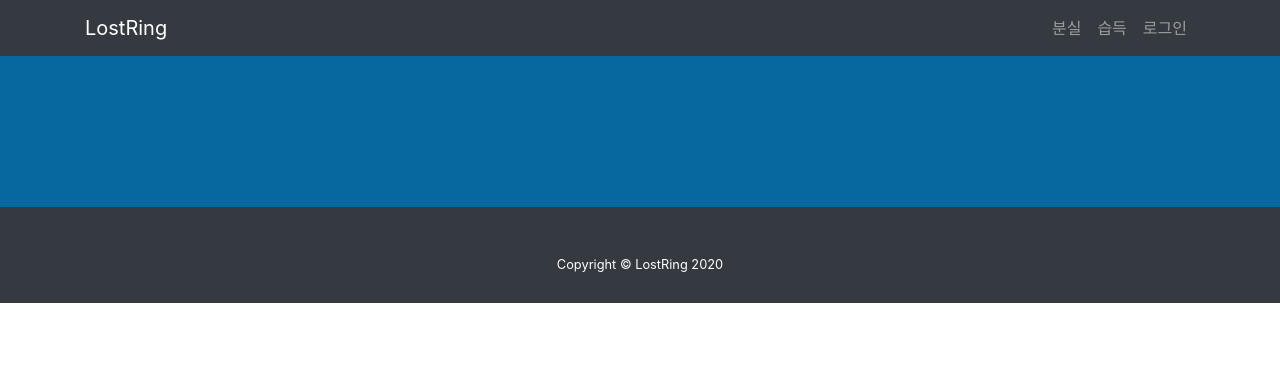
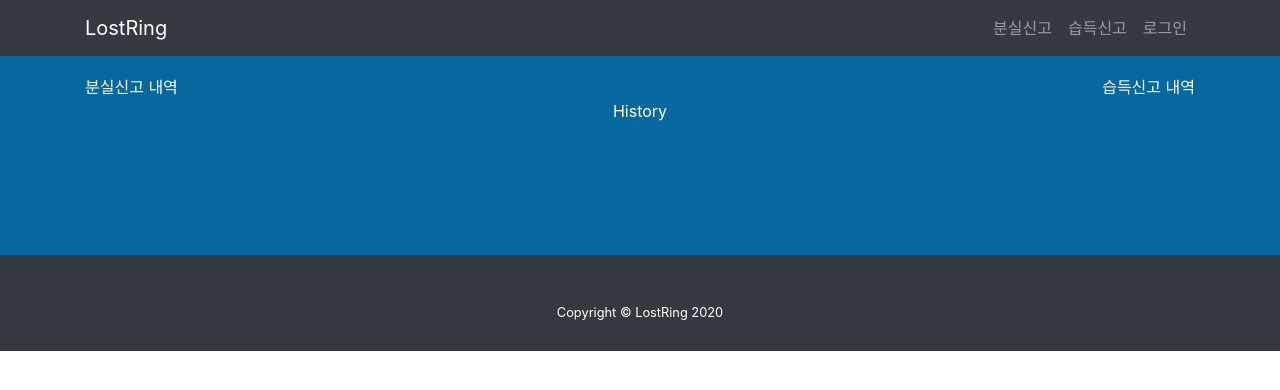
Before and after one commit to chlyoo/lostring, a Flask app: page /my_page in a window 1280 px wide. Shown: the top 390 px of the page. Run offline with Flask 2, Linux system fonts and the light colour scheme; some libraries are stand-ins or nearby versions.

Commit message:
nav menu edited

```diff
--- a/app.py
+++ b/app.py
@@ -5,6 +5,7 @@ from model import LostFound
 from service import SearchService
 from config import config
 from flask_moment import Moment
+from flask_datepicker import datepicker
 import pymongo
 
 
@@ -31,6 +32,7 @@ def create_app(config_name):
 	login_manager.init_app(app)
 	mail.init_app(app)
 	moment.init_app(app)
+	datepicker(app)
 
 	from main import main as index_blueprint
 	app.register_blueprint(index_blueprint)
--- a/lostfound/views.py
+++ b/lostfound/views.py
@@ -1,6 +1,7 @@
 from flask import render_template, send_from_directory, request
 
 from app import service
+from flask_login import login_required
 from . import lostfound
 from .forms import LostForm, FoundForm
 from config import *
@@ -8,31 +9,20 @@ from instance.config import *
 
 
 @lostfound.route('/lost', methods=['GET', 'POST'])
+@login_required
 def register_lost():
     form = LostForm()
     #TODO: 폼데이터 분실 디비에 저장
     return render_template('bootstrap/register.html', form = form)
 
 @lostfound.route('/found', methods=['GET', 'POST'])
+@login_required
 def register_found():
     form = FoundForm()
     #TODO: 폼에서 발견 디비에 저장
     #TODO: Register Service 랑 연동
     return render_template('bootstrap/register.html', form = form)
 
-@lostfound.route('/show_lost', methods=['GET', 'POST'])
-def show_lost():
-    #TODO: MongoDB load data
-    l_tems = ['item1','item2','item3']
-    return render_template('bootstrap/lost.html', lostitem = l_tems)
-
-@lostfound.route('/show_found', methods=['GET', 'POST'])
-def show_found():
-    #TODO: MongoDB load data
-    #TODO: Search 기능 ( search_service 연동)
-    f_item = ['founditem1','founditem2','founditem3']
-    return render_template('bootstrap/found.html', founditem= f_item)
-
 @lostfound.route('/my_page', methods=['GET','POST'])
 def my_page():
     pass
--- a/templates/bootstrap/index.html
+++ b/templates/bootstrap/index.html
@@ -5,7 +5,10 @@
         <div class="masthead-content">
             <div class="container"><iframe allowfullscreen="" frameborder="0" src="https://www.google.com/maps/embed/v1/place?key=AIzaSyBvK7bvduzsq19lnF2Bq-UwdenaIjVuICo&amp;q=hgu+student+hall&amp;zoom=17" width="80%" height="400"></iframe></div>
         </div>
-        <div class="btn-group" role="group"><button class="btn btn-success" type="button">Lost</button><button class="btn btn-info" type="button">Found</button></div>
+        <div class="btn-group" role="group">
+            <button class="btn btn-success" onclick="javascript:alert('showing lost');" type="button">Lost</button>
+            <button class="btn btn-info" onclick="javascript:alert('showing found');" type="button">Found</button>
+        </div>
     </div>
 
 
--- a/templates/bootstrap/mypage.html
+++ b/templates/bootstrap/mypage.html
@@ -1,3 +1,11 @@
 {% extends 'bootstrap/templ.html' %}
 {% block title %}LostRing - Mypage{% endblock %}
 //TODO: mypage design
+{% block page_content %}
+    <div>
+        <div class="float-md-left">분실신고 내역</div>
+        <div class="float-md-right"> 습득신고 내역</div>
+        <br>
+        <div  class="float-md-none">History </div>
+    </div>
+{% endblock %}
--- a/templates/bootstrap/register.html
+++ b/templates/bootstrap/register.html
@@ -1,10 +1,12 @@
 {% extends 'bootstrap/templ.html' %}
 {% block title %}LostRing - Register Item{% endblock %}
 //TODO: form
+
 {% block page_content %}
     <link rel="stylesheet"
           href="{{url_for('static', filename='style.css')}}">
     <div class="container-lg" style="width: 50%; text-align: left">
     {{ wtf.quick_form(form) }}
+
     </div>
 {% endblock %}
--- a/templates/bootstrap/templ.html
+++ b/templates/bootstrap/templ.html
@@ -26,8 +26,13 @@
             <div class="collapse navbar-collapse" id="navbarResponsive">
                 <ul class="nav navbar-nav ml-auto">
                     <li class="nav-item"></li>
-                    <li class="nav-item"><a class="nav-link" href="{{ url_for('lostfound.show_lost') }}">분실</a></li>
-                    <li class="nav-item"><a class="nav-link" href="{{ url_for('lostfound.show_found') }}">습득</a></li>
+                    {% if current_user.is_anonymous%}
+                        <li class="nav-item"><a class="nav-link" onclick="alert('로그인이 필요한 기능입니다.')" href="{{ url_for('lostfound.register_lost') }}">분실신고</a></li>
+                        <li class="nav-item"><a class="nav-link" onclick="alert('로그인이 필요한 기능입니다.')" href="{{ url_for('lostfound.register_found') }}">습득신고</a></li>
+                     {% else %}
+                        <li class="nav-item"><a class="nav-link" href="{{ url_for('lostfound.register_lost') }}">분실신고</a></li>
+                        <li class="nav-item"><a class="nav-link" href="{{ url_for('lostfound.register_found') }}">습득신고</a></li>
+                    {% endif %}
                     {% if current_user.is_authenticated %}
                         <li class="nav-item"><a class="nav-link" href="{{ url_for('lostfound.my_page') }}">마이페이지</a></li>
                         <li class="nav-item"><a class="nav-link" href="{{ url_for('auth.logout') }}">로그아웃</a></li>
```
Also changed, not shown: lostfound/forms.py (+6 -5 lines).
